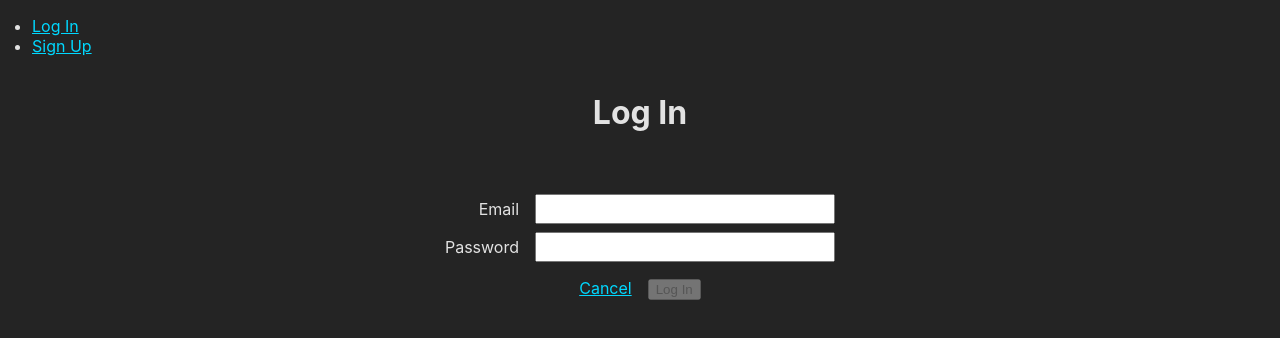
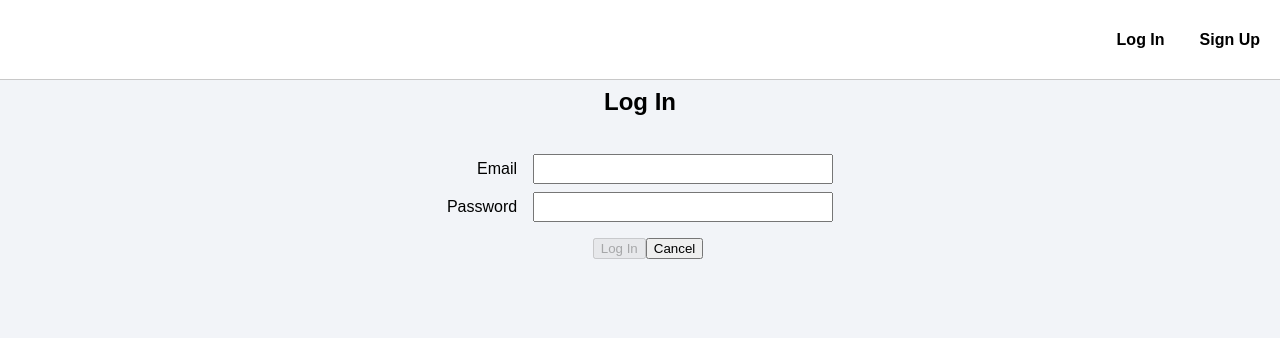
Before and after one commit to kmhdesign123/burn-book-front, a React (Vite) app: page /auth/login in a window 1280 px wide. Shown: the top 338 px of the page. Built offline with nearby package versions, Linux system fonts and the light colour scheme; no server answers.

Commit message:
update app.tsx & build useEffect to fetch profiles

```diff
--- a/index.html
+++ b/index.html
@@ -4,7 +4,7 @@
     <meta charset="UTF-8" />
     <link rel="icon" type="image/svg+xml" href="/vite.svg" />
     <meta name="viewport" content="width=device-width, initial-scale=1.0" />
-    <title>Vite + React + TS</title>
+    <title>Burn Book</title>
   </head>
   <body>
     <div id="root"></div>
--- a/src/App.css
+++ b/src/App.css
@@ -1,33 +1,194 @@
-*,
-*::before,
-*::after {
-  box-sizing: inherit;
+* {
+  box-sizing: border-box;
 }
 
+html,
 body {
-  box-sizing: border-box;
-
   margin: 0;
-  min-height: 100vh;
-
-  font-family: Inter, system-ui, Avenir, Helvetica, Arial, sans-serif;
-
-  color: rgba(255, 255, 255, 0.87);
-  background-color: #242424;
-
-  font-synthesis: none;
-  text-rendering: optimizeLegibility;
+  background-color: var(--background);
   -webkit-font-smoothing: antialiased;
   -moz-osx-font-smoothing: grayscale;
-  -webkit-text-size-adjust: 100%;
+  font-family: sofia-pro, sans-serif;
+  --primary: #F2B138;
+  --secondary: #6574d0;
+  --outline: #ffffff;
+  --background: #f2f4f8;
+  --border: rgb(220, 220, 220);
+  --card-background: rgb(255, 255, 255);
 }
 
-a,
-a:visited {
-  color: #00d8ff
+main {
+  margin-top: 80px;
+  min-height: calc(100vh - 80px);
 }
 
-nav > ul {
+h1,
+h2,
+h3 {
+  margin: 8px 0px 16px 0px;
+}
+
+h1 {
+  font-size: 24px;
+  font-weight: 600;
+}
+
+h2 {
+  font-size: 20px;
+  font-weight: 500;
+}
+
+h3 {
+  font-size: 18px;
+  font-weight: 500;
+}
+
+h4 {
+  font-size: 16px;
+  font-weight: 500;
+  margin-bottom: 2px;
+}
+
+h5 {
+  font-size: 12px;
+  font-weight: 500;
+}
+
+p {
   margin: 0;
-  padding: 16px 32px;
+  opacity: .4;
+  width: 100%;
+  font-size: 16px;
+  line-height: 28px;
+  text-align: justify;
+  text-align-last: center;
 }
+
+a {
+  color: black;
+  font-weight: 600;
+  text-decoration: none;
+}
+
+article {
+  display: flex;
+  flex-direction: column;
+  align-items: center;
+  text-align: center;
+  height: fit-content;
+  position: relative;
+  padding: 36px;
+  border-radius: 5px;
+  border: 1px solid var(--border);
+  background-color: var(--card-background);
+  box-shadow: -1px 5px 19px -5px rgba(0, 0, 0, 0.25);
+  -moz-box-shadow: -1px 5px 19px -5px rgba(0, 0, 0, 0.25);
+  -webkit-box-shadow: -1px 5px 19px -5px rgba(0, 0, 0, 0.25);
+}
+
+article section {
+  width: 100%;
+  height: 100%;
+  display: flex;
+  align-items: center;
+  justify-content: center;
+}
+
+article>img {
+  width: 80px;
+  height: 80px;
+  object-fit: cover;
+  border-radius: 50%;
+  border: 3px solid white;
+}
+
+article * {
+  z-index: 0;
+}
+
+section img {
+  width: 30px;
+  display: flex;
+  align-items: center;
+  justify-content: center;
+  cursor: pointer;
+}
+
+article::before {
+  content: "";
+  position: absolute;
+  top: 0;
+  left: 0;
+  z-index: 0;
+  width: 100%;
+  height: 77px;
+  background-color: var(--secondary);
+}
+
+nav {
+  top: 0;
+  z-index: 1;
+  width: 100%;
+  height: 80px;
+  display: flex;
+  position: fixed;
+  padding: 12px 20px;
+  align-items: center;
+  background: white;
+  border-bottom: 1px solid rgb(200, 200, 200);
+}
+
+nav img {
+  width: 50px;
+}
+
+nav ul {
+  margin: 0;
+  width: 100%;
+  display: flex;
+  list-style: none;
+  font-weight: bold;
+  align-items: center;
+  justify-content: flex-end;
+}
+
+nav li {
+  margin-left: 35px;
+  text-align: right;
+}
+
+.list {
+  min-height: fit-content;
+  gap: 14px;
+  display: grid;
+  padding: 20px;
+  grid-template-columns: repeat(1, 1fr);
+}
+
+@media only screen and (min-width: 900px) {
+  .list {
+    grid-template-columns: repeat(2, 1fr);
+  }
+}
+
+@media only screen and (min-width: 1200px) {
+  .list {
+    grid-template-columns: repeat(3, 1fr);
+  }
+}
+
+@media only screen and (min-width: 1500px) {
+  .list {
+    grid-template-columns: repeat(4, 1fr);
+  }
+}
+
+@media only screen and (max-width: 414px) {
+  nav ul {
+    padding-left: 0px;
+  }
+
+  nav li {
+    font-size: 15px;
+  }
+}
--- a/src/App.tsx
+++ b/src/App.tsx
@@ -1,5 +1,5 @@
 // npm modules
-import { useState } from 'react'
+import { useState, useEffect } from 'react'
 import { Routes, Route, useNavigate } from 'react-router-dom'
 
 // pages
@@ -7,7 +7,6 @@
 import Login from './pages/Login/Login'
 import Landing from './pages/Landing/Landing'
 import Profiles from './pages/Profiles/Profiles'
-import ChangePassword from './pages/ChangePassword/ChangePassword'
 
 // components
 import NavBar from './components/NavBar/NavBar'
@@ -15,16 +14,32 @@
 
 // services
 import * as authService from './services/authService'
+import * as profileService from './services/profileService'
 
 // styles
 import './App.css'
 
 // types
-import { User } from './types/models'
+import { User, Profile } from './types/models'
+
 
 function App(): JSX.Element {
   const [user, setUser] = useState<User | null>(authService.getUser())
+  const [profiles, setProfiles] = useState<Profile[]>([])
   const navigate = useNavigate()
+
+  useEffect((): void => {
+    const fetchProfiles = async (): Promise<void> => {
+      try {
+        const profileData: Profile[] = await profileService.getAllProfiles()
+        setProfiles(profileData)
+      } catch (error) {
+        console.log(error)
+      }
+    }
+    user ? fetchProfiles() : setProfiles([])
+  }, [user])
+
 
   const handleLogout = (): void => {
     authService.logout()
@@ -35,6 +50,19 @@
   const handleAuthEvt = (): void => {
     setUser(authService.getUser())
   }
+
+
+  useEffect((): void => {
+    const fetchProfiles = async (): Promise<void> => {
+      try {
+        const profileData: Profile[] = await profileService.getAllProfiles()
+        setProfiles(profileData)
+      } catch (error) {
+        console.log(error)
+      }
+    }
+    user ? fetchProfiles() : setProfiles([])
+  }, [user])
 
   return (
     <>
@@ -57,14 +85,6 @@
           path="/auth/login"
           element={<Login handleAuthEvt={handleAuthEvt} />}
         />
-        <Route
-          path="/auth/change-password"
-          element={
-            <ProtectedRoute user={user}>
-              <ChangePassword handleAuthEvt={handleAuthEvt} />
-            </ProtectedRoute>
-          }
-        />
       </Routes>
     </>
   )
--- a/src/components/NavBar/NavBar.tsx
+++ b/src/components/NavBar/NavBar.tsx
@@ -19,7 +19,6 @@
           <li>Welcome, {user.name}</li>
           <li><NavLink to="/profiles">Profiles</NavLink></li>
           <li><NavLink to="" onClick={handleLogout}>LOG OUT</NavLink></li>
-          <li><NavLink to="/auth/change-password">Change Password</NavLink></li>
         </ul>
       :
         <ul>
--- a/src/pages/ChangePassword/ChangePassword.module.css
+++ /dev/null
@@ -1,43 +0,0 @@
-input {
-  margin-left: 16px;
-  padding: 4px 8px;
-  font-size: 16px;
-  width: 300px;
-}
-
-.container {
-  display: flex;
-  align-items: center;
-  flex-direction: column;
-}
-
-.message {
-  margin-top: 0;
-  height: 22px;
-  color: #dd1b16;
-  font-size: 18px;
-  font-weight: bold;
-}
-
-.form {
-  display: flex;
-  flex-direction: column;
-  align-items: center;
-  margin-bottom: 50px;
-}
-
-.label {
-  width: 100%;
-  display: flex;
-  justify-content: end;
-  align-items: center;
-  margin-bottom: 8px;
-}
-
-.button {
-  margin-left: 16px;
-}
-
-.form > label:last-of-type {
-  margin-bottom: 16px;
-}
--- a/src/pages/ChangePassword/ChangePassword.tsx
+++ /dev/null
@@ -1,94 +0,0 @@
-// npm modules
-import { useState } from 'react'
-import { Link, useNavigate } from 'react-router-dom'
-
-// services
-import * as authService from '../../services/authService'
-
-// css
-import styles from './ChangePassword.module.css'
-
-// types
-import { AuthPageProps } from '../../types/props'
-import { ChangePasswordFormData } from '../../types/forms'
-import { handleErrMsg } from '../../types/validators'
-
-
-const ChangePassword = (props: AuthPageProps): JSX.Element => {
-  const { handleAuthEvt } = props
-  const navigate = useNavigate()
-
-  const [message, setMessage] = useState('')
-  const [formData, setFormData] = useState<ChangePasswordFormData>({
-    curPassword: '',
-    newPassword: '',
-    newPasswordConf: '',
-  })
-
-  const handleChange = (evt: React.ChangeEvent<HTMLInputElement>): void => {
-    setMessage('')
-    setFormData({ ...formData, [evt.target.name]: evt.target.value })
-  }
-
-  const handleSubmit = async (evt: React.FormEvent): Promise<void> => {
-    evt.preventDefault()
-    try {
-      await authService.changePassword(formData)
-      handleAuthEvt()
-      navigate('/')
-    } catch (err) {
-      console.log(err)
-      handleErrMsg(err, setMessage)
-    }
-  }
-
-  const { curPassword, newPassword, newPasswordConf } = formData
-
-  const isFormInvalid = (): boolean => {
-    return !(curPassword && newPassword && newPassword === newPasswordConf)
-  }
-
-  return (
-    <main className={styles.container}>
-      <h1>Change Password</h1>
-      <p className={styles.message}>{message}</p>
-      <form autoComplete="off" onSubmit={handleSubmit} className={styles.form}>
-        <label className={styles.label}>
-          Current Password
-          <input
-            type="password"
-            value={curPassword}
-            name="curPassword"
-            onChange={handleChange}
-          />
-        </label>
-        <label className={styles.label}>
-          New Password
-          <input
-            type="password"
-            value={newPassword}
-            name="newPassword"
-            onChange={handleChange}
-          />
-        </label>
-        <label className={styles.label}>
-          Confirm New Password
-          <input
-            type="password"
-            value={newPasswordConf}
-            name="newPasswordConf"
-            onChange={handleChange}
-          />
-        </label>
-        <div>
-          <Link to="/">Cancel</Link>
-          <button className={styles.button} disabled={isFormInvalid()}>
-            Change Password
-          </button>
-        </div>
-      </form>
-    </main>
-  )
-}
-
-export default ChangePassword
--- a/src/pages/Landing/Landing.tsx
+++ b/src/pages/Landing/Landing.tsx
@@ -13,7 +13,8 @@
 
   return (
     <main className={styles.container}>
-      <h1>hello, {user ? user.name : 'friend'}</h1>
+      <h1>Burn Book</h1>
+      {/* add logo image in place of text */}
     </main>
   )
 }
--- a/src/pages/Login/Login.tsx
+++ b/src/pages/Login/Login.tsx
@@ -72,11 +72,13 @@
             onChange={handleChange}
           />
         </label>
-        <div>
-          <Link to="/">Cancel</Link>
+        <div className={styles.inputContainer}>
           <button className={styles.button} disabled={isFormInvalid()}>
             Log In
           </button>
+          <Link to="/">
+            <button>Cancel</button>
+          </Link>
         </div>
       </form>
     </main>
```
